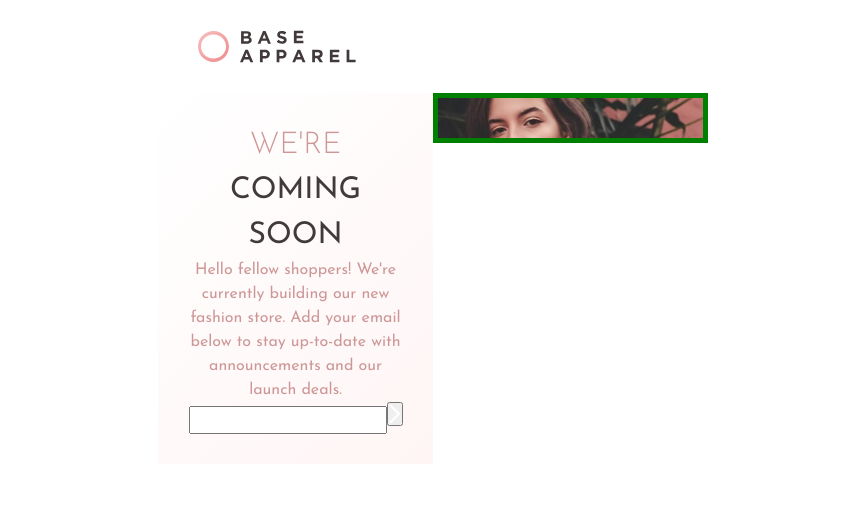
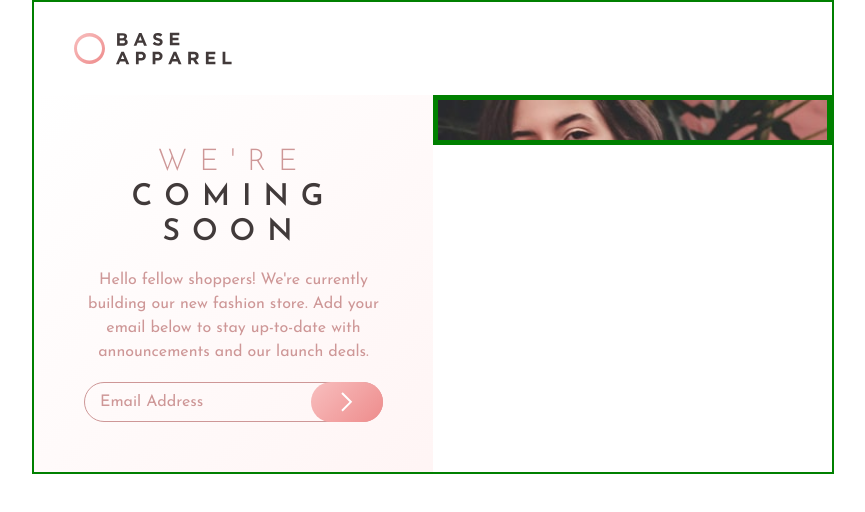
Before and after one commit to mdrizwanfk/fem-base-apparel-coming-soon, a React (Create React App) app: page / in a window 1280 px wide. Shown: the top 512 px of the page, without its empty margins (207-1072 px from the left). Built offline with nearby package versions, Linux system fonts and the light colour scheme.

Commit message:
submit and banner form css

```diff
--- a/src/data/constants.json
+++ b/src/data/constants.json
@@ -4,7 +4,7 @@
             "id": "comingSoon",
             "name": "Coming Soon",
             "config": {
-                "heading": "<span class='data-injected-heading-pt-1'>we're</span><br/><span class='text-clr-neu-1 data-injected-heading-pt-2'>coming soon</span>",
+                "heading": "<span class='data-injected-heading-pt-1'>we're</span><span class='text-clr-neu-1 data-injected-heading-pt-2'>coming</span><span class='text-clr-neu-1 data-injected-heading-pt-3'>soon</span>",
                 "message": "Hello fellow shoppers! We're currently building our new fashion store. Add your email below to stay up-to-date with announcements and our launch deals."
             }
         }
--- a/src/index.css
+++ b/src/index.css
@@ -20,6 +20,8 @@
   --clr-neu-1: hsl(0, 6%, 24%);
   --clr-gr-1: linear-gradient(135deg, hsl(0, 0%, 100%), hsl(0, 100%, 98%));
   --clr-gr-2: linear-gradient(135deg, hsl(0, 80%, 86%), hsl(0, 74%, 74%));
+
+  --brdr-radius: 2rem;
 }
 
 /* Large Viewports */
@@ -148,9 +150,16 @@ body {
 
 /* classes that are used inside data - injected using dangerouslySetInnerHTML */
 .data-injected-heading-pt-1 {
+  display: block;
   font-weight: var(--fw-300);
 }
 
 .data-injected-heading-pt-2 {
-  font-weight: var(--fw-400);
+  display: block;
+  font-weight: var(--fw-600);
 }
+
+.data-injected-heading-pt-3 {
+  display: block;
+  font-weight: var(--fw-600);
+}
--- a/src/pages/ComingSoon.js
+++ b/src/pages/ComingSoon.js
@@ -1,16 +1,17 @@
-import React from "react";
+import React, { useState } from "react";
 
 import Header from "../components/Header";
 import data from "../data/constants.json";
 import styles from "./ComingSoon.module.css";
 import iconArrow from "../assets/images/icon-arrow.svg";
+import iconError from "../assets/images/icon-error.svg";
 
-const BannerCTA = ({ heading, message }) => {
+const BannerCTA = ({ heading, message, onSubmit }) => {
   return (
     <article id={styles["banner-message"]} className="text-clr-pr-1">
       <h1 dangerouslySetInnerHTML={{ __html: heading || "lorem ipsum" }}></h1>
       <p>{message || "ipsum lorem"}</p>
-      <BannerForm />
+      <BannerForm onSubmit={onSubmit} />
     </article>
   );
 };
@@ -28,14 +29,39 @@ const BannerImage = () => {
   // );
 };
 
-const BannerForm = () => {
+const BannerForm = ({ onSubmit }) => {
+  const [helpText, setHelpText] = useState("help text");
+  const [errors, setErrors] = useState({ email: false });
+
+  const onSubmitPreProcess = (e) => {
+    e.preventDefault();
+    const enteredEmail = e.target["email"].value;
+    if (enteredEmail.includes("@") && enteredEmail.includes(".")) {
+      const postObj = {
+        email: enteredEmail,
+      };
+      onSubmit(postObj);
+    } else {
+      setHelpText("Please provide a valid email");
+      setErrors({ email: true });
+    }
+  };
+
   return (
-    <form>
+    <form id={styles["banner-form"]} onSubmit={onSubmitPreProcess}>
       <label htmlFor="email"></label>
-      <input type="email" id="email" />
-      <button type="submit">
-        <img src={iconArrow} alt="submit" />
-      </button>
+      <div
+        className={`${styles["input-group"]} ${
+          errors.email ? styles["error"] : ""
+        }`}
+      >
+        <input type="email" id="email" placeholder="email address" />
+        {errors.email && <img src={iconError} alt="error" />}
+        <button type="submit">
+          <img src={iconArrow} alt="submit" />
+        </button>
+        {errors.email && <p>{helpText}</p>}
+      </div>
     </form>
   );
 };
@@ -45,12 +71,16 @@ const ComingSoon = () => {
   const { config } = data.pages.find(({ id: configId }) => configId === id);
   const { heading, message } = config;
 
+  const onSubmit = ({ email }) => {
+    console.log("email", email);
+  };
+
   return (
     <main className={styles["container"]}>
       <Header contained />
       <section className={styles["cs-grid"]}>
         <BannerImage />
-        <BannerCTA heading={heading} message={message} />
+        <BannerCTA heading={heading} message={message} onSubmit={onSubmit} />
       </section>
     </main>
   );
--- a/src/pages/ComingSoon.module.css
+++ b/src/pages/ComingSoon.module.css
@@ -7,14 +7,14 @@
 }
 
 #banner-image {
-  height: 30rem;
+  height: 25rem;
   background-image: url("../assets/images/hero-mobile.jpg");
   background-repeat: no-repeat;
   background-size: cover;
 }
 
 #banner-message {
-  padding: 3rem;
+  padding: 5rem;
   text-align: center;
   background: var(--clr-gr-1);
 }
@@ -22,12 +22,71 @@
 #banner-message > h1 {
   text-transform: uppercase;
   font-size: var(--fs-heading);
+  line-height: 3.5rem;
+  letter-spacing: 1.2rem;
+  margin-bottom: 1.8rem;
+}
+
+#banner-message > p {
+  width: 30ch;
+  margin: auto;
+  margin-bottom: 1.8rem;
+}
+
+#banner-form {
+}
+
+#banner-form .input-group {
+  height: 4rem;
+  position: relative;
+}
+
+#banner-form input[type="email"] {
+  height: 100%;
+  padding: 0.5rem 8rem 0.5rem 1.5rem;
+  width: 100%;
+  background-color: transparent;
+  border: 1px solid var(--clr-pr-1);
+  border-radius: var(--brdr-radius);
+}
+
+#banner-form input[type="email"]::placeholder {
+  color: var(--clr-pr-1);
+  text-transform: capitalize;
+}
+
+#banner-form input[type="email"]:focus {
+  outline: none;
+}
+
+#banner-form button[type="submit"] {
+  position: absolute;
+  height: 100%;
+  right: 0;
+  padding: 0 3rem;
+  border-radius: var(--brdr-radius);
+  border: transparent;
+  background: var(--clr-gr-2);
+}
+
+#banner-form button[type="submit"] img {
+}
+
+#banner-form .input-group.error > img {
+  position: absolute;
+  right: 8rem;
+  top: 0.8rem;
 }
 
 @media screen and (min-width: 992px) {
   .cs-grid {
     display: grid;
     grid-template-columns: repeat(2, 1fr);
+  }
+
+  .container {
+    max-width: none;
+    border: 2px solid green;
   }
 
   #banner-image {
```
